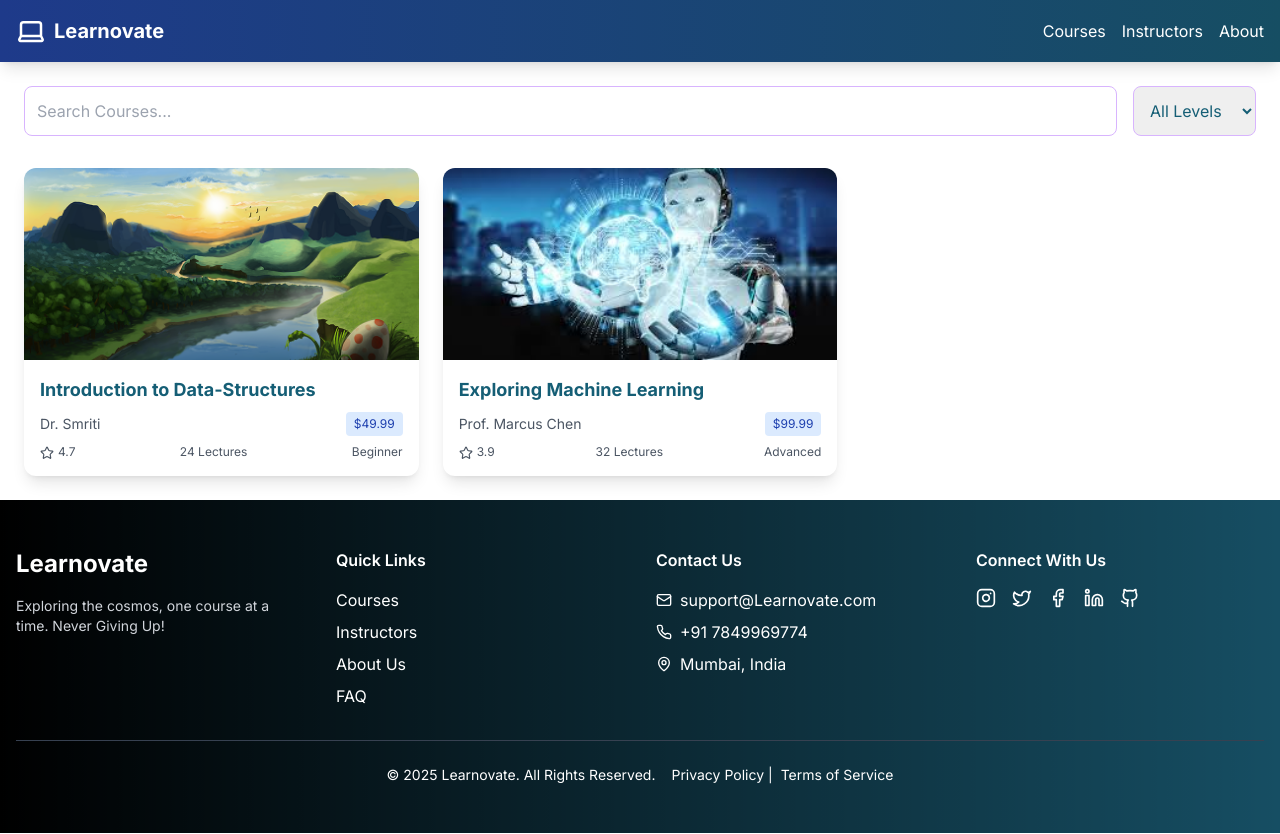
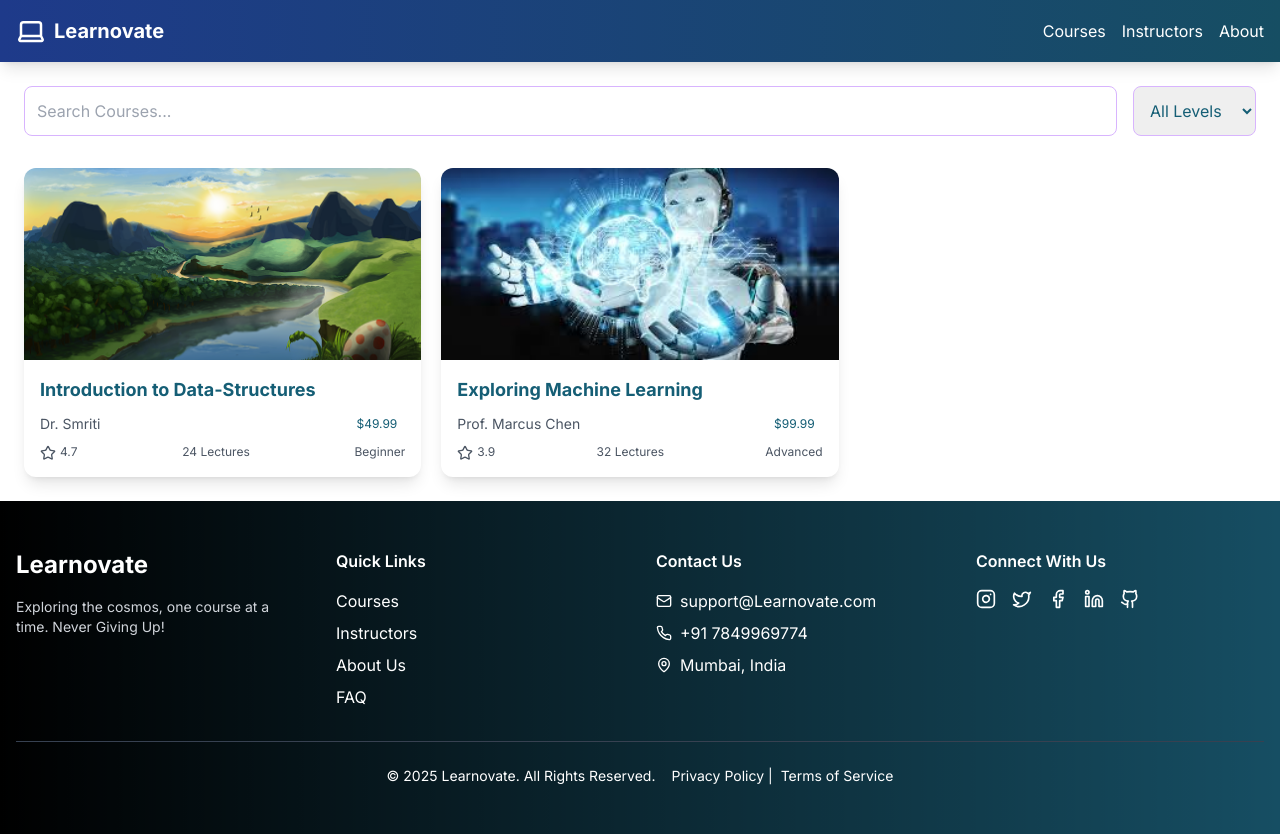
Before and after one commit to sarthakbhatnagar2002/Learnovate, a React (Vite) app in the folder Learnovate - web/Learnovate-app/: page /courses in a window 1280 px wide. Built offline with nearby package versions, Linux system fonts and the light colour scheme.

Commit message:
Update courses.jsx

```diff
--- a/Learnovate - web/Learnovate-app/src/Components/courses.jsx
+++ b/Learnovate - web/Learnovate-app/src/Components/courses.jsx
@@ -34,12 +34,12 @@ const courses = [
 ];
 
 function Courses() {
-  const [searchTerm, setSearchTerm] = useState('');
+  const [search, setSearch] = useState('');
   const [filter, setFilter] = useState('All');
   const navigate = useNavigate();
 
-  const filteredCourses = courses.filter(course =>
-    course.title.toLowerCase().includes(searchTerm.toLowerCase()) &&
+  const filteredCourses = courses.filter((course) =>
+    course.title.toLowerCase().includes(search.toLowerCase()) &&
     (filter === 'All' || course.category === filter)
   );
 
@@ -54,8 +54,8 @@ function Courses() {
           type="text"
           placeholder="Search Courses..."
           className="w-full p-3 rounded-lg border border-purple-300 focus:ring-2 focus:ring-purple-500"
-          value={searchTerm}
-          onChange={(t) => setSearchTerm(t.target.value)}
+          value={search}
+          onChange={(e) => setSearch(e.target.value)}
         />
         <select
           value={filter}
@@ -67,7 +67,7 @@ function Courses() {
           <option value="Advanced">Advanced</option>
         </select>
       </div>
-      <div className="grid grid-cols-1 sm:grid-cols-2 md:grid-cols-3 gap-6">
+      <div className="grid grid-cols-1 sm:grid-cols-2 md:grid-cols-3 gap-5">
         {filteredCourses.map(course => (
           <motion.div
             key={course.id}
@@ -86,15 +86,12 @@ function Courses() {
                 <span className="text-sm text-gray-600 truncate">
                   {course.instructor}
                 </span>
-                <span className={`
-                  px-2 py-1 rounded text-xs
-                  ${course.free ? 'bg-green-100 text-green-800' : 'bg-blue-100 text-blue-800'}
-                `}>
+                <span className="px-2 py-1 rounded text-xs">
                   {course.free ? 'FREE' : `$${course.price}`}
                 </span>
               </div>
               <div className="flex justify-between text-xs text-gray-600">
-                <span><Star size={14} className="inline mr-1" />{course.rating}</span>
+                <span><Star size={16} className="inline mr-1" />{course.rating} </span>
                 <span>{course.lectures} Lectures</span>
                 <span>{course.difficulty}</span>
               </div>
```
